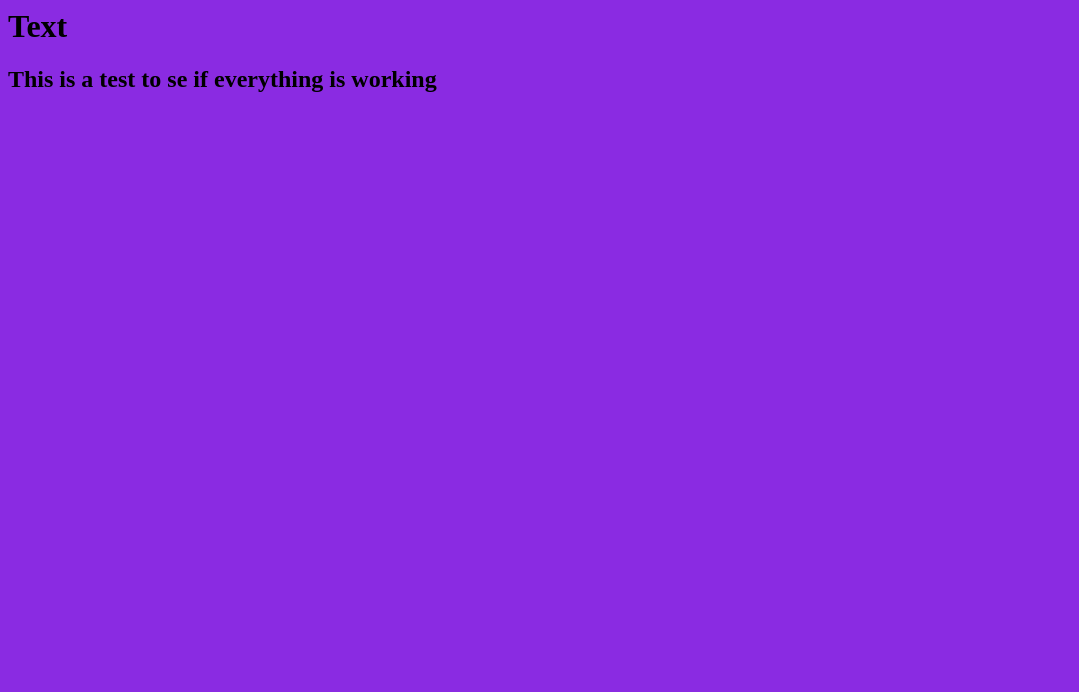
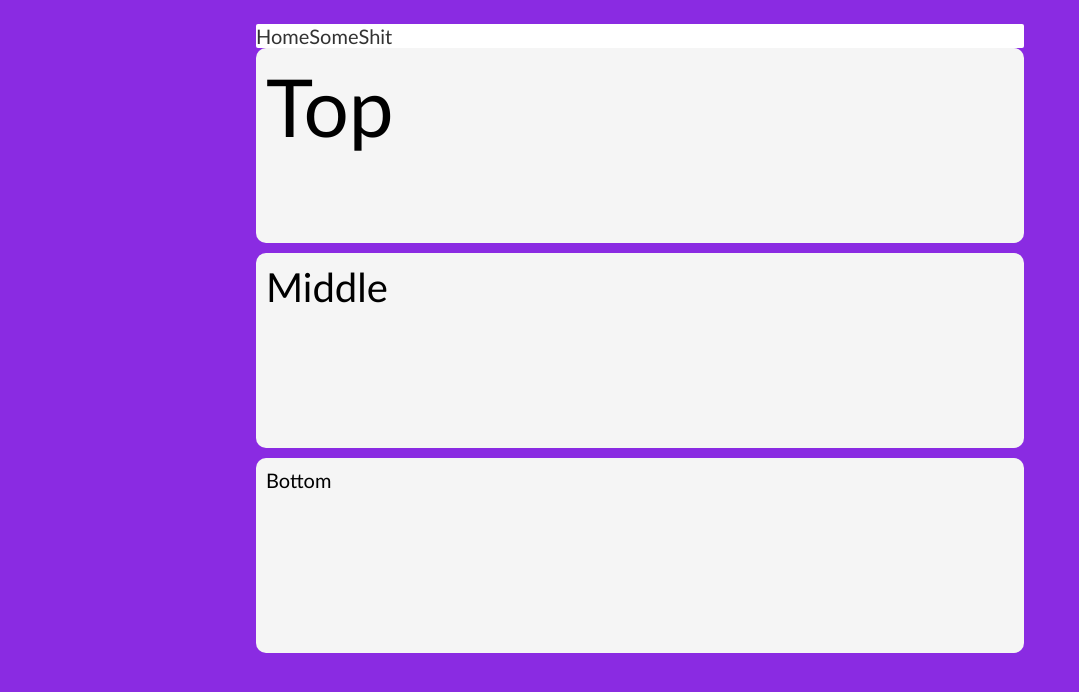
Before and after one commit to sakshamsatpall/goku, a plain HTML site: page index.html in a window 1280 px wide. Shown: the whole page, without its empty margins (0-1079 px from the left). Drawn offline with Linux system fonts and the light colour scheme.

Commit message:
css time

```diff
--- a/css/index.css
+++ b/css/index.css
@@ -2,3 +2,76 @@ body
 {
     background-color: blueviolet;
 }
+
+#main
+{
+    margin: 0 auto;
+    max-width: 800px;
+    width: 100%;
+    padding: 1em;
+    box-sizing: border-box;
+}
+
+.menu_bar
+{
+    font-family: 'Gill Sans', 'Gill Sans MT', Calibri, 'Trebuchet MS', sans-serif;
+	list-style-type: none;
+	border-radius: 2px;
+	margin: 0;
+	padding: 0;
+	overflow: hidden;
+	background-color: white;
+	font-size: 20px;
+    color: #333;
+}
+
+.menu_item
+{
+  float: left;
+}
+
+.menu_item a
+{
+  display: block;
+  color: #333;
+  text-align: center;
+  padding: 14px 16px;
+  text-decoration: none;
+}
+
+.menu_item a:hover
+{
+  background-color: #111;
+  color: white;
+}
+
+.title_box
+{
+    border: 5px;
+    border-radius: 10px;
+    font-family: 'Gill Sans', 'Gill Sans MT', Calibri, 'Trebuchet MS', sans-serif;
+    background-color: whitesmoke;
+    height: 175px;
+    margin-top: 100px;
+    margin: auto;
+    padding: 10px;
+
+}
+
+#top.title_box
+{
+    font-size: 10ch;
+    margin-bottom: 10px;
+}
+
+#middle.title_box
+{
+    font-size: 5ch;
+    margin-bottom: 10px;
+}
+
+#bottom.title_box
+{
+    font-size: 2.5ch;
+    margin-bottom: 10px;
+}
--- a/index.html
+++ b/index.html
@@ -6,13 +6,27 @@
 
 <body onload="init()">
 
-    <h1>
-        Text
-    </h1>
+<div id=main>
 
-    <h2>
-        This is a test to se if everything is working
-    </h2>
+<ul class=menu_bar>
+<li class=menu_item>Home</li>
+<li class=menu_item>Some</li>
+<li class=menu_item>Shit</li>
+</ul>
+
+<div class=title_box id=top>
+Top
+</div>
+
+<div class=title_box id=middle>
+Middle
+</div>
+
+<div class=title_box id=bottom>
+Bottom
+</div>
+
+</div>
 
 </body>
 </html>
```
Also changed, not shown: 1 other file.
